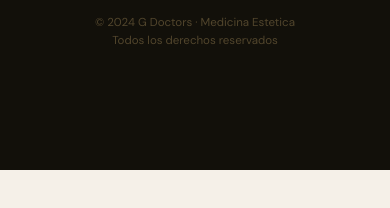
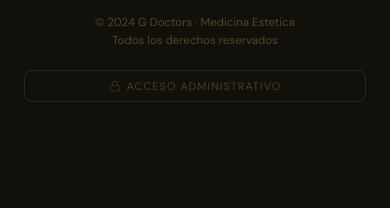
Before and after one commit to sebastianlopezramirez/G-Doctors, a website: page index.html in a window 390 px wide. Shown: the part 2098-2306 px from the top of the page. Before the commit the page ends 2268 px from the top, so only its background shows below. Drawn offline with nearby package versions, Linux system fonts and the light colour scheme.

Commit message:
feat: mobile footer + admin access button + favicon

```diff
--- a/index.html
+++ b/index.html
@@ -1596,6 +1596,36 @@ main.open .panel{transform:translateX(0)}/* panel slide in */
   }
 }
 
+
+/* ── BOTÓN ACCESO ADMIN ── */
+@media (max-width: 768px) {
+  .mf-admin-link {
+    display: flex;
+    align-items: center;
+    justify-content: center;
+    gap: 6px;
+    margin-top: 20px;
+    padding: 8px 16px;
+    border: 1px solid rgba(201,169,110,.15);
+    border-radius: 8px;
+    color: rgba(201,169,110,.3);
+    font-size: .68rem;
+    letter-spacing: .1em;
+    text-decoration: none;
+    text-transform: uppercase;
+    transition: all .2s;
+  }
+  .mf-admin-link:hover {
+    border-color: rgba(201,169,110,.4);
+    color: rgba(201,169,110,.6);
+    background: rgba(201,169,110,.05);
+  }
+  .mf-admin-link svg {
+    width: 12px; height: 12px;
+    opacity: .6;
+  }
+}
+
 </style>
 
 <!-- ══ NAVBAR PRINCIPAL ══ -->
@@ -2069,6 +2099,14 @@ main.open .panel{transform:translateX(0)}/* panel slide in */
       </a>
     </div>
     <div class="mf-copyright">&copy; 2024 G Doctors &middot; Medicina Estetica<br>Todos los derechos reservados</div>
+
+    <a class="mf-admin-link" href="https://claude.ai/artifact/EXcxctcmrNADFXr8vWaLQx" target="_blank" rel="noopener">
+      <svg viewBox="0 0 24 24" fill="none" stroke="currentColor" stroke-width="2">
+        <rect x="3" y="11" width="18" height="11" rx="2"/>
+        <path d="M7 11V7a5 5 0 0110 0v4"/>
+      </svg>
+      Acceso administrativo
+    </a>
   </footer>
 
 
```
